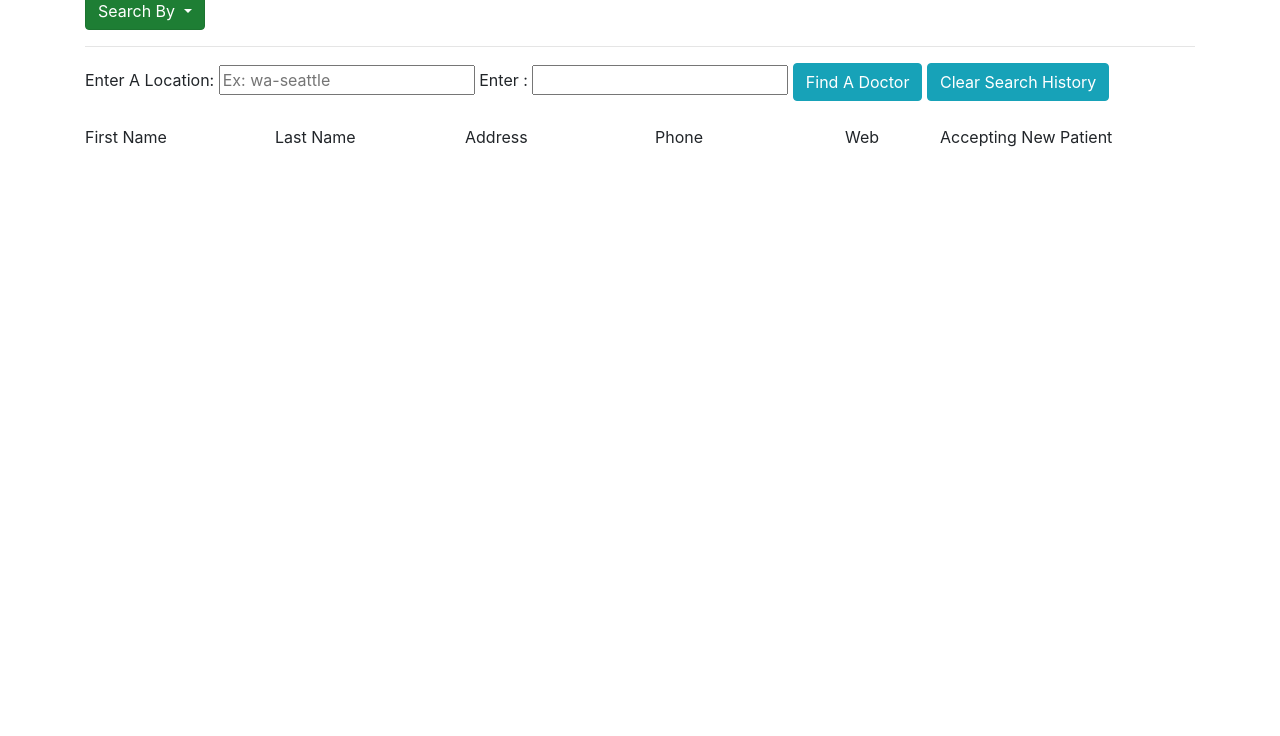
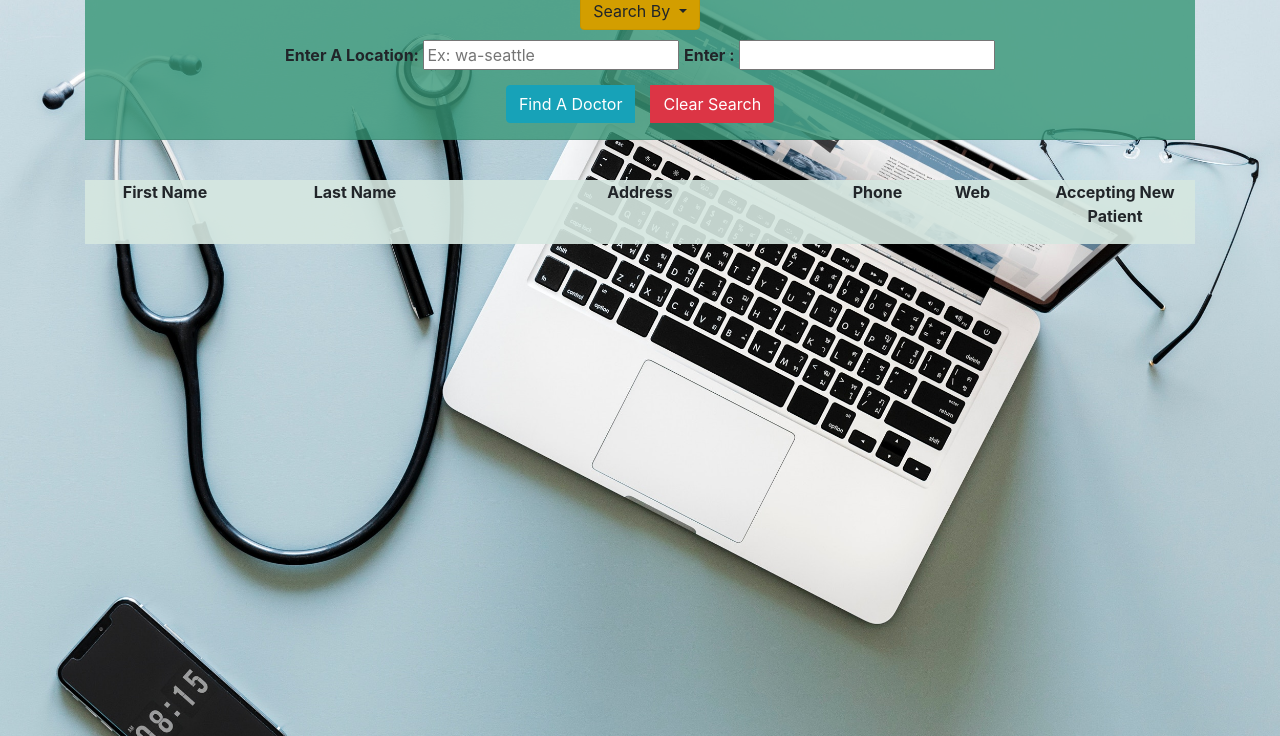
Before and after one commit to sn31/doctor-app, a website built with webpack: page src/index.html in a window 1280 px wide. Shown: the part 64-800 px from the top of the page. Built offline with nearby package versions, Linux system fonts and the light colour scheme.

Commit message:
add more stylings

```diff
--- a/src/index.html
+++ b/src/index.html
@@ -9,33 +9,53 @@
     <div class="container">
         <div class="search">
             <h1>Find A Doctor Today!</h1>
+            <div class="row">
                     <div class="dropdown show">
-                <a class="btn btn-success dropdown-toggle" id="dropdownMenuLink" data-toggle="dropdown" aria-haspopup="true" aria-expanded="false">
+                            <a class="btn btn-warning dropdown-toggle" id="dropdownMenuLink" data-toggle="dropdown" aria-haspopup="true" aria-expanded="false">
                                 Search By
                             </a>
                             <div class="dropdown-menu" aria-labelledby="dropdownMenuLink" id="options">
                                 <a class="dropdown-item" id="query">Medical Issue</a>
                                 <a class="dropdown-item" id="name">Doctor's Name</a>
                             </div>
+
+                        </div>
+            </div>
+            <div class="row inputs">
+                    <label for="location"><strong>Enter A Location:</strong></label>
+                    <input id="location" type="text" placeholder="Ex: wa-seattle" required>
+                    <label for="searchType"><strong>Enter
+                        <span id="searchType"></span>:</strong></label>
+                    <input id="searchParameter" type="text" required>
+
+            </div>
+            <div class="btn-group">
+                    <button class="btn btn-info mr-3" id="submit">Find A Doctor</button>
+                    <button class="btn btn-danger" id="clear">Clear Search</button>
+            </div>
             <hr>
         </div>
-            <label for="location">Enter
-                    A Location:</label>
-                <input id="location" type="text" placeholder="Ex: wa-seattle">
-            <label for="searchType">Enter
-                <span id="searchType"></span>:</label>
-            <input id="searchParameter" type="text">
-            <button class="btn btn-info" id="submit">Find A Doctor</button>
-            <button class="btn btn-info" id="clear">Clear Search History</button>
-        </div><br>
+        <br>
         <div class="result">
             <div class="row" id="resultAvail">
-                <div class="col-md-2">First Name<p id="firstName"></p></div>
-                <div class="col-md-2">Last Name<p id="lastName"></p></div>
-                <div class="col-md-2">Address<p id="address"></p></div>
-                <div class="col-md-2">Phone<p id="phone"></p></div>
-                <div class="col-md-1">Web<p id="web"></p></div>
-                <div class="col-md-3">Accepting New Patient<p id="accepting"></p> </div>
+                <div class="col-md-2"><strong>First Name</strong>
+                    <p id="firstName"></p>
+                </div>
+                <div class="col-md-2"><strong>Last Name</strong>
+                    <p id="lastName"></p>
+                </div>
+                <div class="col-md-4"><strong>Address</strong>
+                    <p id="address"></p>
+                </div>
+                <div class="col-md-1"><strong>Phone</strong>
+                    <p id="phone"></p>
+                </div>
+                <div class="col-md-1"><strong>Web</strong>
+                    <p id="web"></p>
+                </div>
+                <div class="col-md-2"><strong>Accepting New Patient</strong>
+                    <p id="accepting"></p>
+                </div>
             </div>
             <div id="resultNone"></div>
             <div id="errors"></div>
--- a/src/styles.css
+++ b/src/styles.css
@@ -1,5 +1,29 @@
-/* body{
-    background-image: url("./liquid.jpg");
-    background-repeat: cover
+body{
+    background-image: url("./background.jpg");
+    background-repeat: no-repeat;
+    background-size: cover;
+    text-align: center;
+}
 
-} */
+.search
+{
+    background-color: rgba(56, 150, 119, 0.8)
+}
+
+h1
+{
+    text-align: center;
+}
+.dropdown, .button-group, .inputs
+
+{
+    margin-left: auto;
+    margin-right: auto;
+    display:block;
+    margin-bottom: 10px;
+}
+
+.result
+{
+    background-color: rgba(213, 231, 225, 0.904)
+}
```
Also changed, not shown: src/background.jpg (added). Lines whose indentation alone changed are shown as unchanged.
